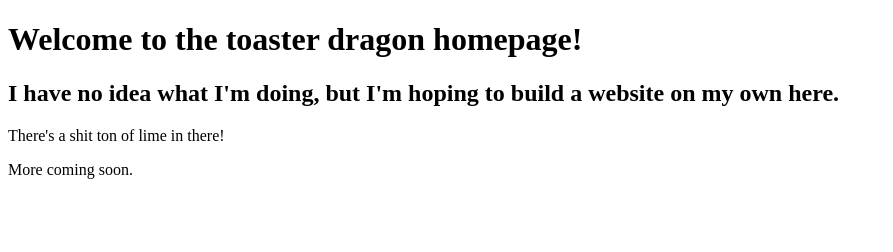
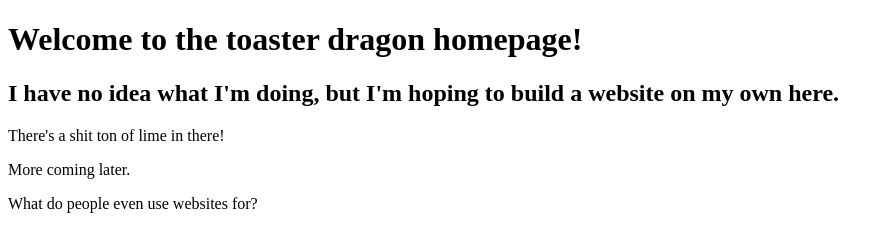
Before and after one commit to buttertoasterdragon/site, a plain HTML site: page index.html in a window 1280 px wide. Shown: the whole page, without its empty margins (0-893 px from the left). Drawn offline with Linux system fonts and the light colour scheme.

Commit message:
Another day another para

```diff
--- a/index.html
+++ b/index.html
@@ -9,7 +9,8 @@
 <h2>I have no idea what I'm doing, but I'm hoping to build a website on my own here.</h2>
 <p>There's a shit ton of lime in there!</p>
 
-<p>More coming soon.</p>
+<p>More coming later.</p>
+<p>What do people even use websites for?</p>
 
 </body>
 </html>
```
